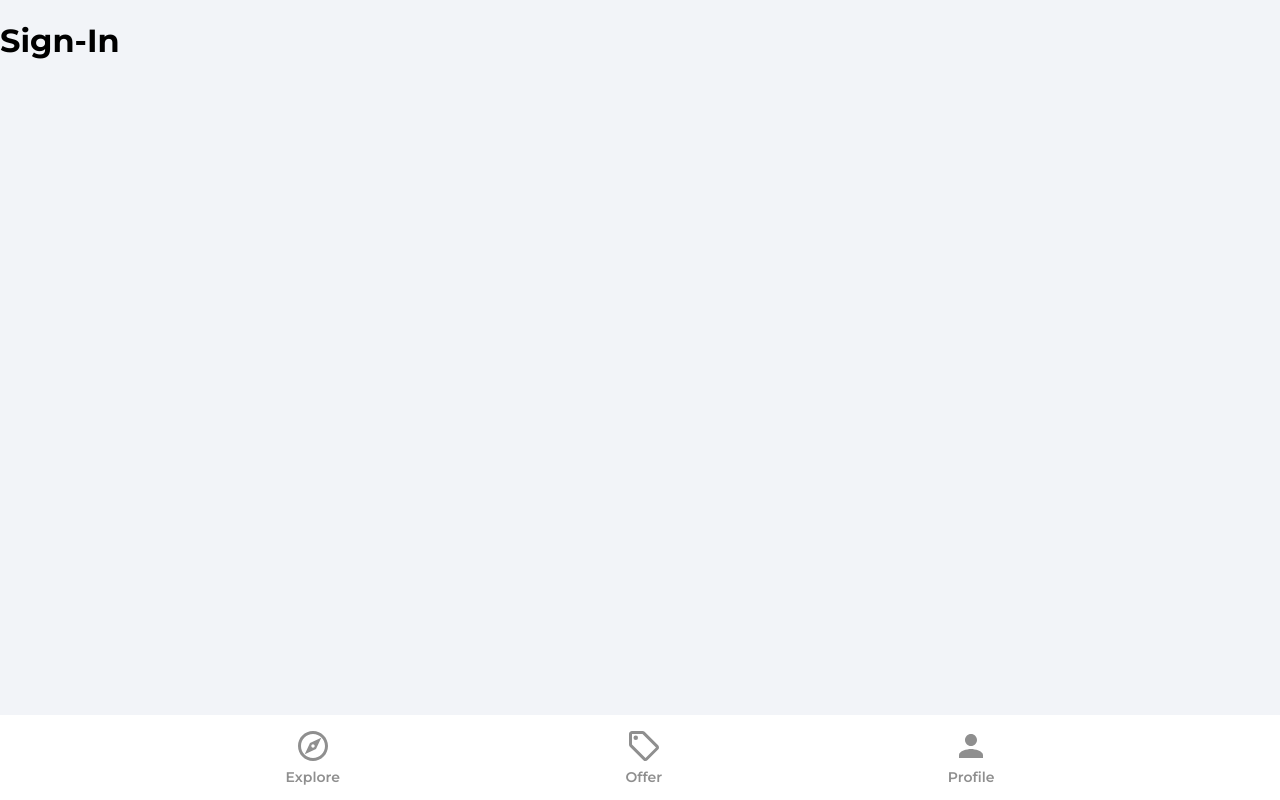
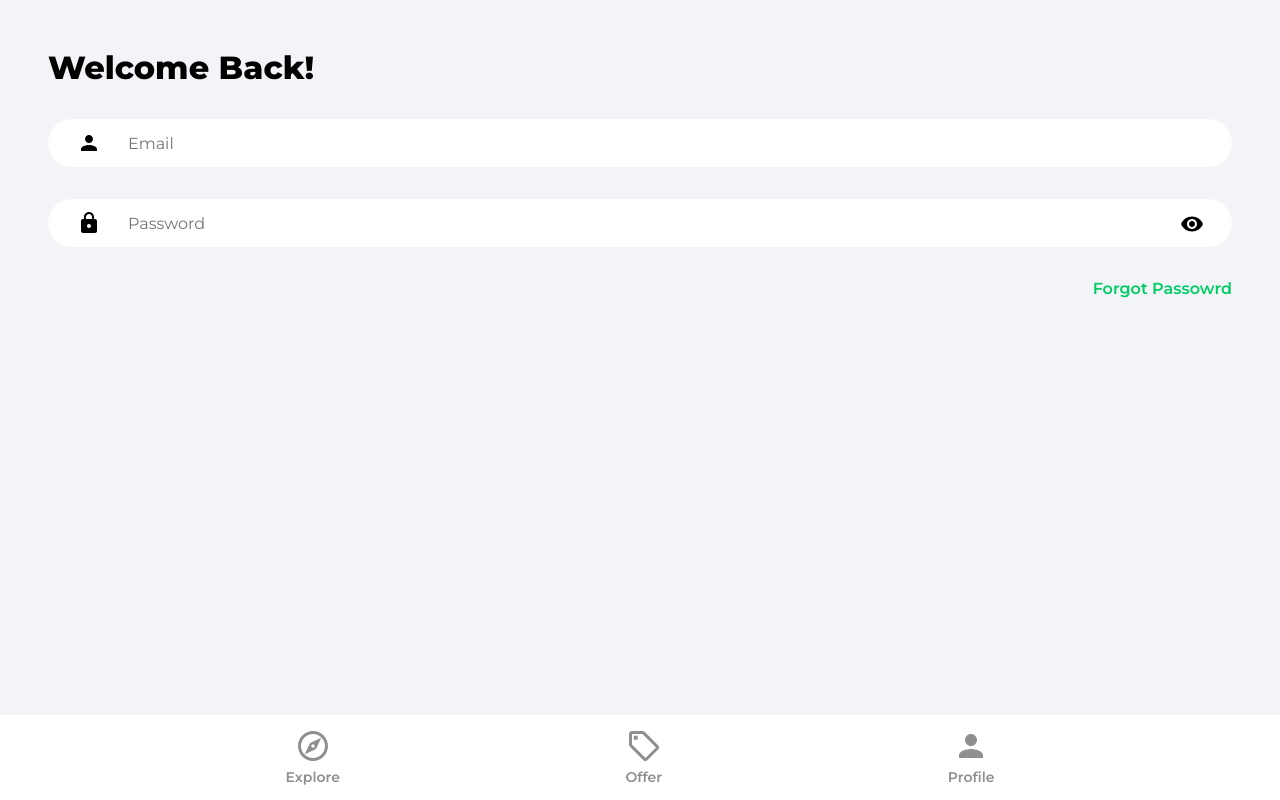
Before and after one commit to Harshak-1744/House_MarketPlace_Place, a React (Create React App) app: page /sign-in in a window 1280 px wide. Built offline with nearby package versions, Linux system fonts and the light colour scheme; the HTML template or start-up script is replaced by a standard one.

Commit message:
modified:   src/pages/SignIn.jsx

```diff
--- a/src/pages/SignIn.jsx
+++ b/src/pages/SignIn.jsx
@@ -1,7 +1,58 @@
+import {useState} from 'react'
+import {Link,useNavigate} from 'react-router-dom'
+import {ReactComponent as ArrowRightIcon}  from '../assets/svg/keyboardArrowRightIcon.svg'
+import visibilityIcon from '../assets/svg/visibilityIcon.svg'
+
+
+
+
 function SignIn(){
+    const [showPassword, setShowPassword] = useState(false)
+    const [formData, setFormData] =  useState({
+        email: '',
+        password: ''
+    })
+    const {email,password} = formData
+
+
+    const navigate = useNavigate()
+
+    const onChange = () => {}
+
+
     return (
         <>
-        <h1>Sign-In</h1>
+            <div className="pageContainer">
+                <header>
+                    <p className="pageHeader">
+                        Welcome Back!
+                    </p>
+                </header>
+
+                <main>
+                    <form>
+                        <input type="email" className="emailInput"  placeholder='Email' id='email' value={email}
+                            onChange={onChange}
+
+                        />
+
+                        <div className="passwordInputDiv">
+                            <input type={showPassword ? 'text' : 'password'} className='passwordInput'
+                                placeholder='Password' id = 'password' value={password} onChange={onChange}
+                            />
+
+                            <img src={visibilityIcon} alt="showPassword" className="showPassword"
+                                onClick={() => setShowPassword((prevState) => !prevState)}
+
+                            />
+                        </div>
+
+                        <Link to='/forgot-password' className='forgotPasswordLink'>
+                            Forgot Passowrd
+                        </Link>
+                    </form>
+                </main>
+            </div>
         </>
     )
 }
```
